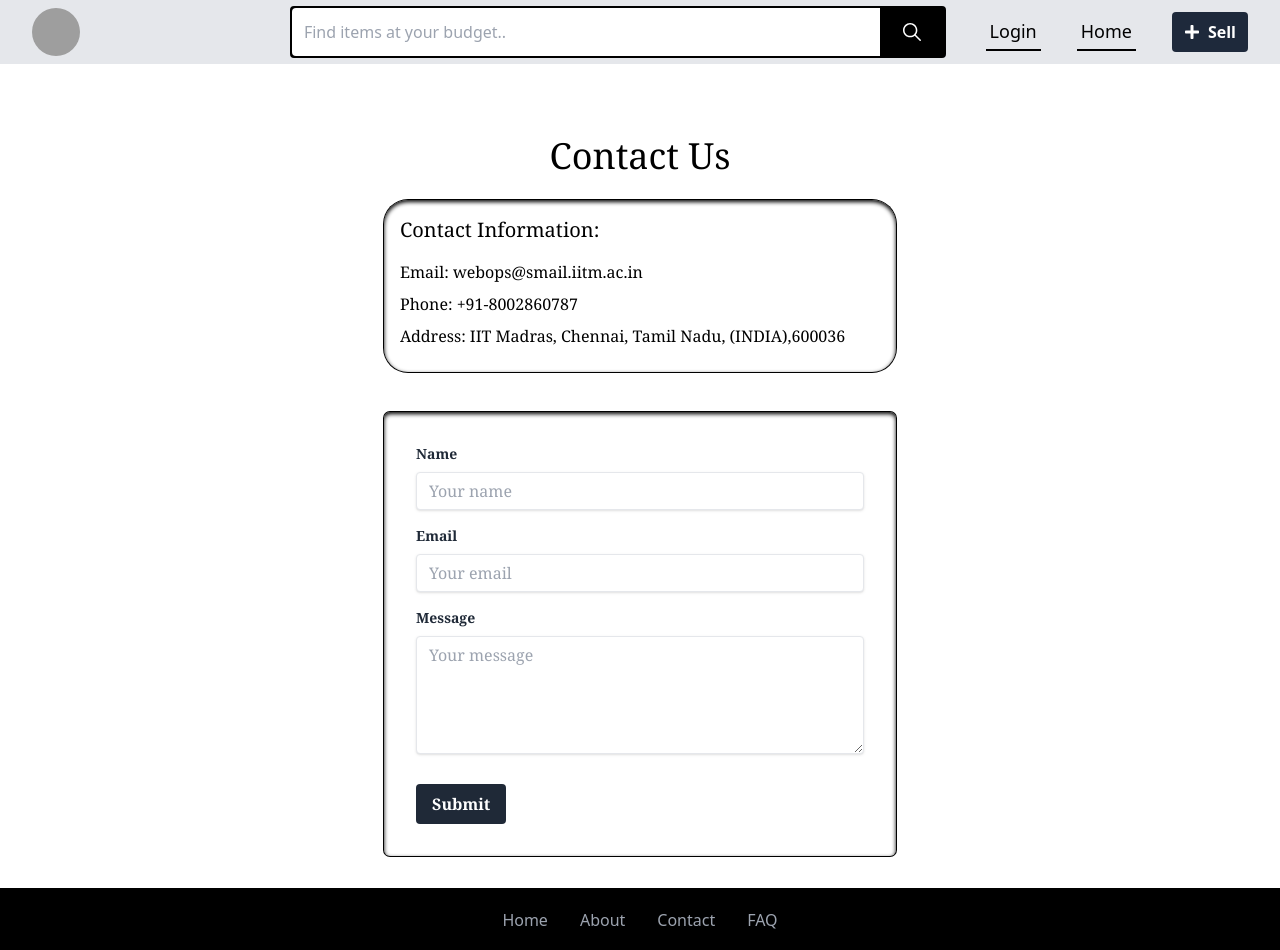
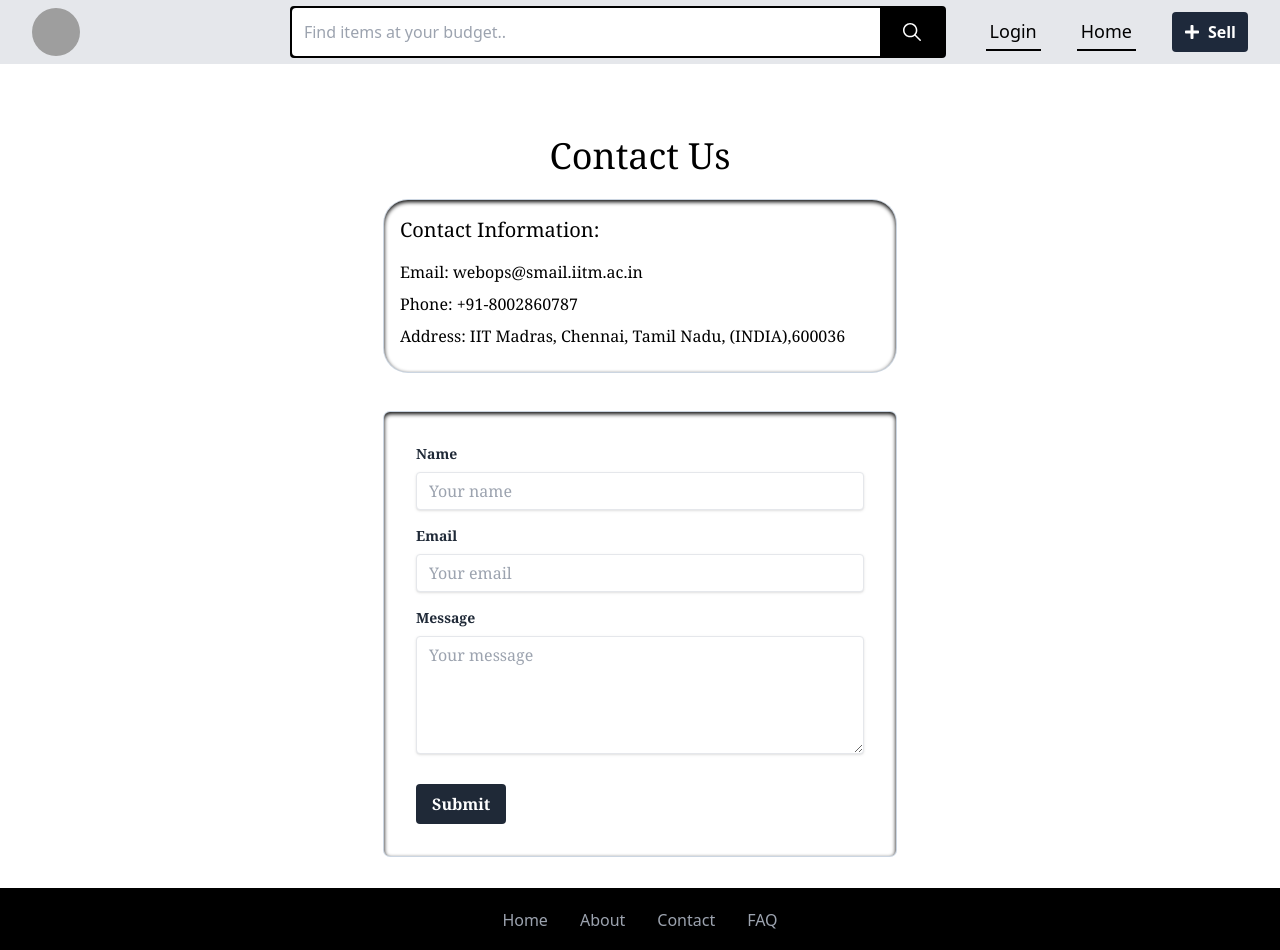
Before and after one commit to KaranSingh52ED/Insti-Cycle-Mela, a React (Vite) app in the folder frontend/: page /contact in a window 1280 px wide. Shown: the top 950 px of the page. Built offline with nearby package versions, Linux system fonts and the light colour scheme; grey boxes are pictures that could not be loaded.

Commit message:
update contactUs

```diff
--- a/frontend/src/Page/ContactUs/ContactUs.jsx
+++ b/frontend/src/Page/ContactUs/ContactUs.jsx
@@ -8,7 +8,7 @@ const ContactUs = () => {
     <main className="pt-28 p-8 w-full font-serif text-center  ">
       <h2 className="text-4xl my-6">Contact Us</h2>
       <div className="flex flex-col  items-center">
-        <div className="mb-10 text-left w-full  ring-1 p-4 ring-black rounded-3xl shadow-black shadow-inner max-w-lg">
+        <div className="mb-10 text-left w-full  ring-1 p-4 ring-slate-300 rounded-3xl shadow-black shadow-inner max-w-lg">
           <h3 className="text-xl mb-4">Contact Information:</h3>
           <p className="mb-2">Email: webops@smail.iitm.ac.in</p>
           <p className="mb-2">Phone: +91-8002860787</p>
@@ -16,7 +16,7 @@ const ContactUs = () => {
             Address: IIT Madras, Chennai, Tamil Nadu, (INDIA),600036
           </p>
         </div>
-        <form className="w-full max-w-lg ring-1 ring-black shadow-black shadow-inner bg-white p-8 rounded-md">
+        <form className="w-full max-w-lg ring-1 ring-slate-300 shadow-black shadow-inner bg-white p-8 rounded-md">
           <div className="mb-4">
             <label
               className="block text-left text-gray-800 text-sm font-bold mb-2"
```
